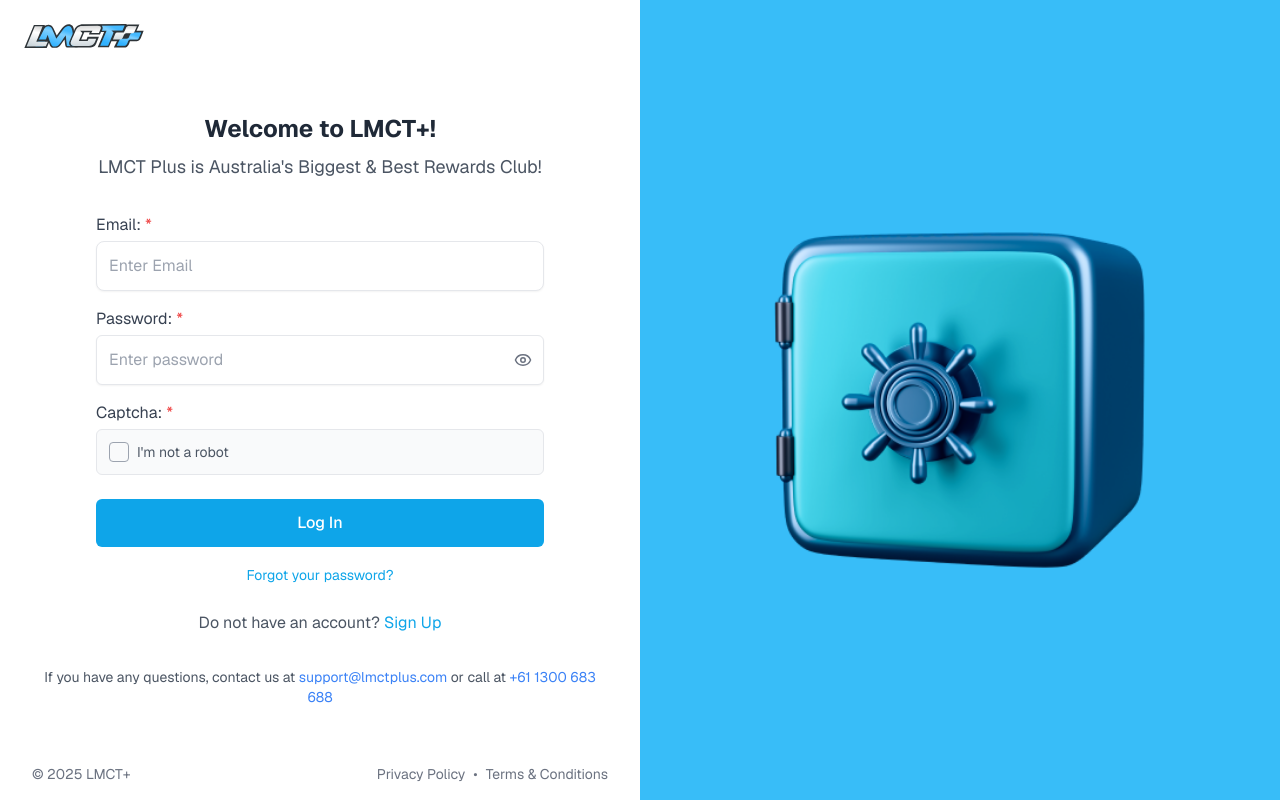
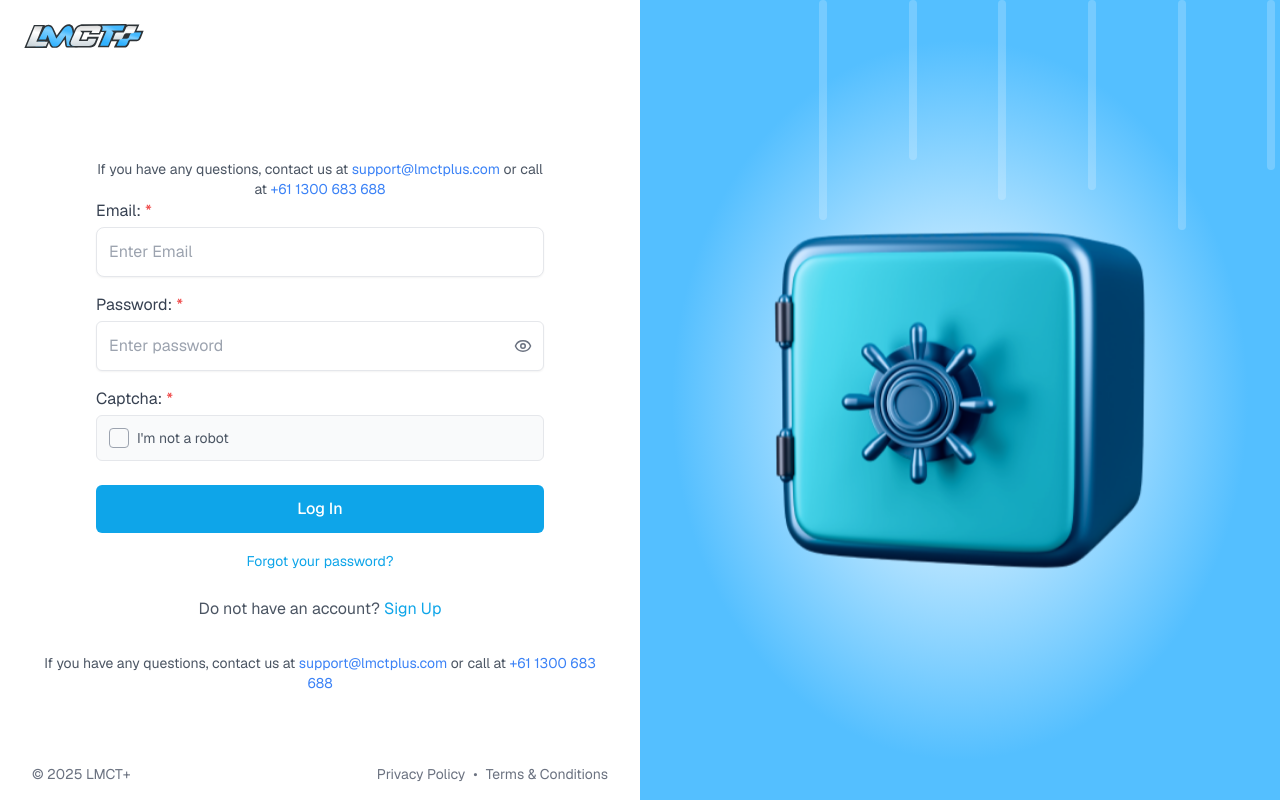
Before and after one commit to rioanggoro/lmtc_FE, a Next.js app: page /login in a window 1280 px wide. Built offline with nearby package versions, Linux system fonts and the light colour scheme.

Commit message:
fix: in page login-box global css

```diff
--- a/src/app/components/login-box.tsx
+++ b/src/app/components/login-box.tsx
@@ -2,7 +2,7 @@
 
 export default function LoginBox() {
   return (
-    <div className="login__box login__box--image relative hidden overflow-hidden bg-sky-400 md:block md:w-1/2">
+    <div className="login__box login__box--image relative hidden overflow-hidden bg-[radial-gradient(50%_50%_at_50%_50%,_#fff_0%,_#54bfff_90%)] md:block md:w-1/2">
       <div className="absolute inset-0">
         <span className="line-animation"></span>
         <span className="line-animation"></span>
--- a/src/app/login/page.tsx
+++ b/src/app/login/page.tsx
@@ -22,13 +22,7 @@
 
         <section className="login__content flex flex-1 flex-col px-8 py-4">
           <div className="login__form mx-auto w-full max-w-md">
-            <h1 className="login__title mb-2 text-center text-2xl font-bold text-gray-800">
-              Welcome to LMCT+!
-            </h1>
-            <p className="mb-8 text-center text-lg text-gray-600">
-              LMCT Plus is Australia&apos;s Biggest &amp; Best Rewards Club!
-            </p>
-
+            <FooterAuth />
             <LoginForm />
           </div>
           <FooterAuth />
--- a/src/styles/globals.css
+++ b/src/styles/globals.css
@@ -18,76 +18,82 @@
     rgb(var(--background-start-rgb));
 }
 
-/* Line animations */
+/* Enhanced Line animations */
 .line-animation {
   position: absolute;
   width: 8px;
   background-color: white;
   opacity: 0.2;
   border-radius: 10px;
+  box-shadow: 0 0 15px rgba(255, 255, 255, 0.1);
 }
 
 .line-animation:nth-child(1) {
   left: 130px;
-  animation: lineAnimationLinear 3s infinite linear;
+  height: 180px;
+  animation: lineAnimationEnhanced 1.5s infinite linear; /* Ubah dari 4s menjadi 2.5s */
   animation-delay: 0s;
 }
 
 .line-animation:nth-child(2) {
   left: 28%;
-  animation: lineAnimationLinear 3s infinite linear;
-  animation-delay: 0.5s;
+  height: 220px;
+  animation: lineAnimationEnhanced 1.5s infinite linear;
+  animation-delay: 0.7s;
 }
 
 .line-animation:nth-child(3) {
   left: 42%;
-  animation: lineAnimationLinear 3s infinite linear;
-  animation-delay: 1s;
+  height: 160px;
+  animation: lineAnimationEnhanced 1.3s infinite linear; /* Ubah dari 3.8s menjadi 2.8s */
+  animation-delay: 1.4s;
 }
 
 .line-animation:nth-child(4) {
   left: 56%;
-  animation: lineAnimationLinear 3s infinite linear;
-  animation-delay: 1.5s;
+  height: 200px;
+  animation: lineAnimationEnhanced 1.7s infinite linear; /* Ubah dari 4.2s menjadi 3.2s */
+  animation-delay: 2.1s;
 }
 
 .line-animation:nth-child(5) {
   left: 70%;
-  animation: lineAnimationLinear 3s infinite linear;
-  animation-delay: 2s;
+  height: 190px;
+  animation: lineAnimationEnhanced 1.2s infinite linear; /* Ubah dari 3.9s menjadi 2.9s */
+  animation-delay: 2.8s;
 }
 
 .line-animation:nth-child(6) {
   left: 84%;
-  animation: lineAnimationLinear 3s infinite linear;
-  animation-delay: 2.5s;
+  height: 230px;
+  animation: lineAnimationEnhanced 1.6s infinite linear; /* Ubah dari 4.3s menjadi 3.1s */
+  animation-delay: 3.5s;
 }
 
 .line-animation:nth-child(7) {
   left: 98%;
-  animation: lineAnimationLinear 3s infinite linear;
-  animation-delay: 3s;
+  height: 170px;
+  animation: lineAnimationEnhanced 1.9s infinite linear; /* Ubah dari 4.1s menjadi 3.4s */
+  animation-delay: 4.2s;
 }
 
-@keyframes lineAnimationLinear {
+@keyframes lineAnimationEnhanced {
   0% {
-    height: 0;
-    top: 0;
+    transform: translateY(-100%);
+    opacity: 0;
   }
-  15% {
-    height: 100px;
-    top: 0;
+  10% {
+    opacity: 0.2;
   }
-  85% {
-    height: 100px;
-    top: calc(100% - 100px);
+  90% {
+    height: 50px;
+    opacity: 0.2;
   }
   100% {
-    height: 0;
-    top: 100%;
+    transform: translateY(100vh);
+    opacity: 0;
   }
 }
-
 /* Form field styles */
 .form-field__input:focus {
   border-color: #0ea5e9;
```
